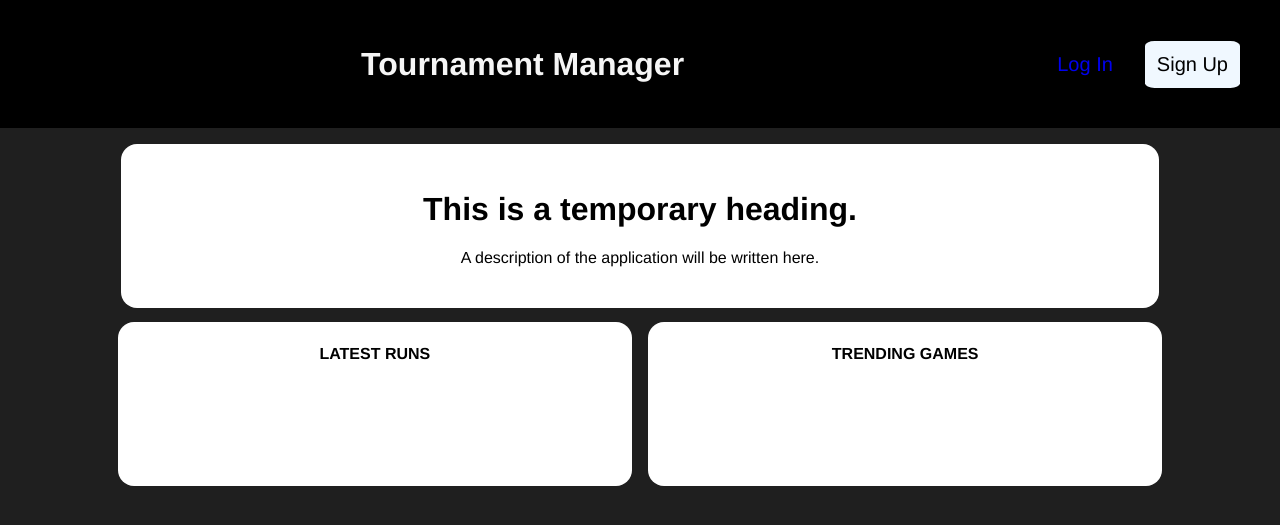
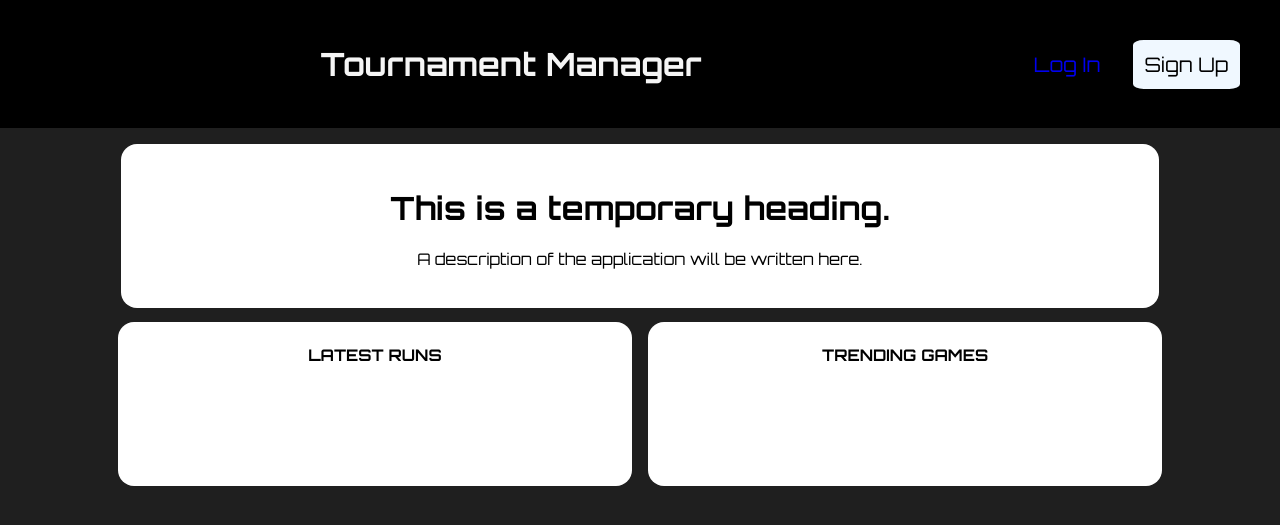
Before and after one commit to saacutter/CITS3403-Project, a Flask app: page / in a window 1280 px wide. Shown: the top 525 px of the page. Run offline with Flask 3, Linux system fonts and the light colour scheme.

Commit message:
Added the Orbitron font to the base template

```diff
--- a/app/templates/base.html
+++ b/app/templates/base.html
@@ -10,6 +10,11 @@
         <link href="/static/css/styles.css" rel="stylesheet">
         <script src="/static/js/temp.js"></script>
 
+        <!-- Font -->
+        <link rel="preconnect" href="https://fonts.googleapis.com">
+        <link rel="preconnect" href="https://fonts.gstatic.com" crossorigin>
+        <link href="https://fonts.googleapis.com/css2?family=Orbitron:wght@400..900&display=swap" rel="stylesheet">
+
         <title>{% block title %}{% endblock %}</title>
     </head>
     <body>
```
